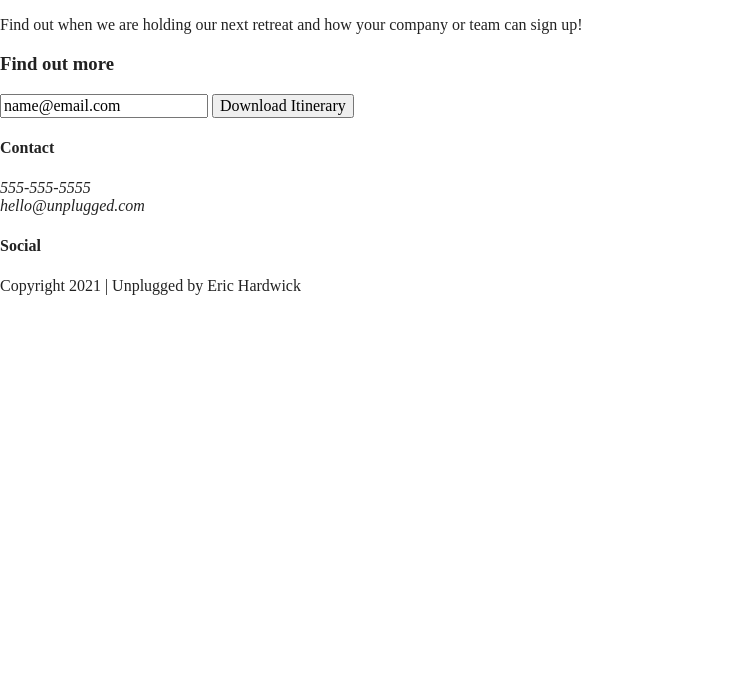
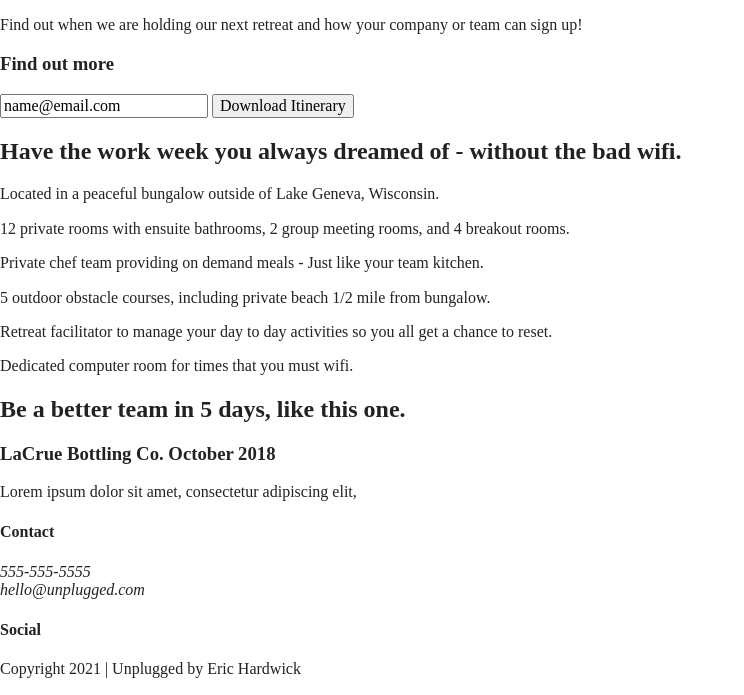
Before and after one commit to Hardwicke13/outdoor-websit, a website built with Parcel: page index.html in a window 1280 px wide. Shown: the part 176-871 px from the top of the page, without its empty margins (0-744 px from the left). Before the commit the page ends 800 px from the top, so only its background shows below. Built offline with nearby package versions, Linux system fonts and the light colour scheme.

Commit message:
finished coding html

```diff
--- a/index.html
+++ b/index.html
@@ -64,6 +64,70 @@
       </div>
     </aside>
 
+    <section class="features">
+      <div class="content-wrapper">
+        <h2> Have the work week you always dreamed of - without the bad wifi.</h2>
+        <div class="features-items">
+          <article>
+            <p class="fontawesome-icon">
+            </p>
+            <p class="features-item-description">
+              Located in a peaceful bungalow outside of Lake Geneva, Wisconsin.
+            </p>
+          </article>
+          <article>
+            <p class="fontawsome-icon">
+            </p>
+            <p class="features-item-description">
+              12 private rooms with ensuite bathrooms, 2 group meeting rooms, and 4 breakout rooms.
+            </p>
+          </article>
+          <article>
+            <p class="fontawesome-icon">
+            </p>
+            <p class="features-item-description">
+              Private chef team providing on demand meals - Just like your team kitchen.
+            </p>
+          </article>
+          <article>
+            <p class="fontawesome-icon">
+            </p>
+            <p class="features-items-description">
+              5 outdoor obstacle courses, including private beach 1/2 mile from bungalow.
+            </p>
+          </article>
+          <article>
+            <p class="fontawesome-icon">
+            </p>
+            <p class="features-item-description">
+              Retreat facilitator to manage your day to day activities so you all get a chance to reset.
+            </p>
+          </article>
+          <article>
+            <p class="fontawesome-icon">
+            </p>
+            <p class="features-item-description">
+              Dedicated computer room for times that you must wifi.
+            </p>
+          </article>
+        </div>
+      </div>
+    </section>
+
+    <section class="reviews">
+      <div class="content-wrapper">
+        <h2>Be a better team in 5 days, like this one.</h2>
+        <article>
+          <div>
+            <h3>LaCrue Bottling Co. October 2018</h3>
+            <p>
+              Lorem ipsum dolor sit amet, consectetur adipiscing elit,
+          </div>
+        </article>
+      </div>
+    </section>
+
+
   </main> <!-- main wrapper-->
 
   <footer>
```
